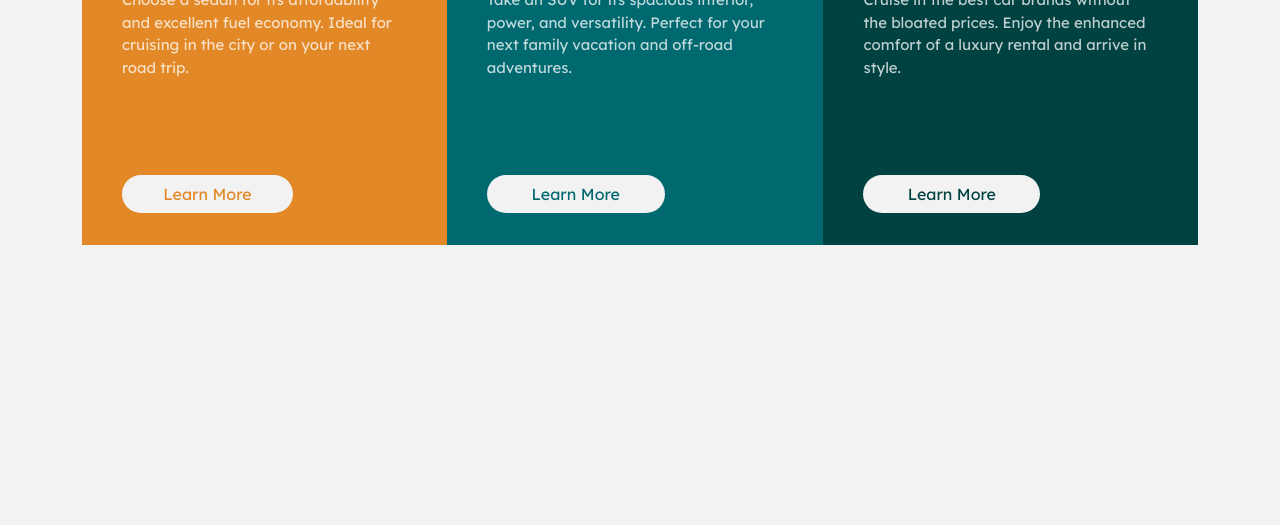
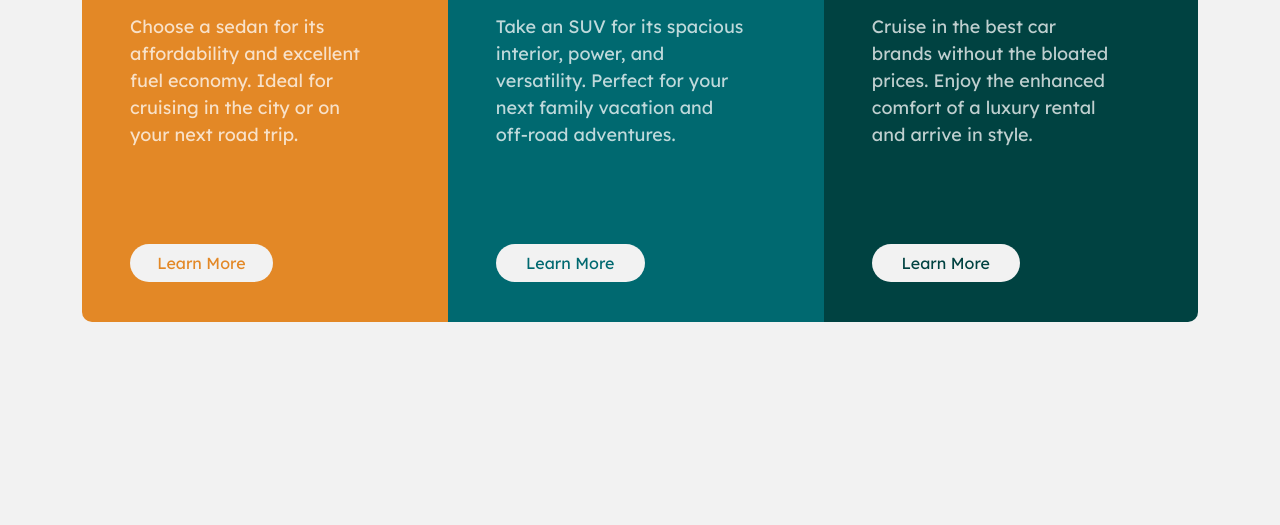
Before and after one commit to Jemi-code/3-column, a plain HTML site: page index.html in a window 1280 px wide. Shown: the part 275-800 px from the top of the page. Drawn offline with Linux system fonts and the light colour scheme.

Commit message:
Not by best work but eh

```diff
--- a/assets/styles/style.css
+++ b/assets/styles/style.css
@@ -36,10 +36,40 @@ body{
 
 main{
     margin-top: 5rem;
+    flex-direction: row;
 }
 
-.sedan .suv .luxury{
+.sedan, .suv, .lux{
+    padding: 3rem 4rem 2rem 2rem !important;
+    max-width: 70% !important;
+}
 
+p{
+    font-size: 18px !important;
+}
+
+.suv{
+    border-radius: 0px!important;
+    -webkit-border-radius: 0px!important;
+    -moz-border-radius: 0px!important;
+    -ms-border-radius: 0px!important;
+    -o-border-radius: 0px!important;
+}
+
+.sedan{
+    border-radius: 10px 0 0 10px !important;
+    -webkit-border-radius: 10px 0 0 10px !important;
+    -moz-border-radius: 10px 0 0 10px !important;
+    -ms-border-radius: 10px 0 0 10px !important;
+    -o-border-radius: 10px 0 0 10px !important;
+}
+
+.lux{
+    border-radius: 0 10px 10px 0!important;
+    -webkit-border-radius: 0 10px 10px 0!important;
+    -moz-border-radius: 0 10px 10px 0!important;
+    -ms-border-radius: 0 10px 10px 0!important;
+    -o-border-radius: 0 10px 10px 0!important;
 }
 
 img{
@@ -61,11 +91,6 @@ p, button{
 
 .card{
     border: none !important;
-    border-radius: 0px !important;
-    -webkit-border-radius: 0px !important;
-    -moz-border-radius: 0px !important;
-    -ms-border-radius: 0px !important;
-    -o-border-radius: 0px !important;
 }
 
 .card-header, .card-footer{
@@ -88,6 +113,15 @@ button{
     button{
         width: auto;
     }
+
+    p{
+        font-size: 15px !important;
+    }
+
+    .sedan, .suv, .lux{
+        padding: 2rem 2rem 2rem 2rem !important;
+        max-width: 100% !important;
+    }
 }
 
 .sedb{
@@ -108,8 +142,8 @@ button:hover{
     border: 1px solid var(--vl-gray) !important;
 }
 
-@media (max-width: 576px){
-    /* .sedan .suv .luxury{
-        padding: 1rem !important;
-    } */
+@media (max-width: 686px){
+    main{
+        flex-direction: column !important;
+    }
 }
--- a/index.html
+++ b/index.html
@@ -11,8 +11,8 @@
 </head>
 <body class = "bg-vl-gray">
 
-  <main class = "container-lg d-flex flex-sm-row flex-column justify-content-center align-items-center">
-  <div class="sedan card d-inline-block bg-orange p-lg-4 p-sm-4 p-3">
+  <main class = "container-lg d-flex justify-content-center align-items-center">
+  <div class="sedan card bg-orange flex-fill">
     <div class="card-header">
       <img src="/assets/images/icon-sedans.svg" alt="Sedan icon" class="sed">
       <h1 class = "card-title">Sedans</h1>
@@ -26,7 +26,7 @@
     </div>
   </div>
 
-  <div class="suv card d-inline-block bg-d-cyan p-lg-4 p-sm-4 p-3">
+  <div class="suv card bg-d-cyan flex-fill">
     <div class="card-header">
       <img src="assets/images/icon-suvs.svg" alt="Suv icon" class = "su">
       <h1 class = "card-title">SUVs</h1>
@@ -40,7 +40,7 @@
   </div>
   </div>
 
-  <div class="lux card d-inline-block bg-vd-cyan p-lg-4 p-sm-4 p-3">
+  <div class="lux card bg-vd-cyan flex-fill">
     <div class="card-header">
       <img src="/assets/images/icon-luxury.svg" alt="Luxury Icon" class="lu">
       <h1 class = "card-title">Luxury</h1>
```
